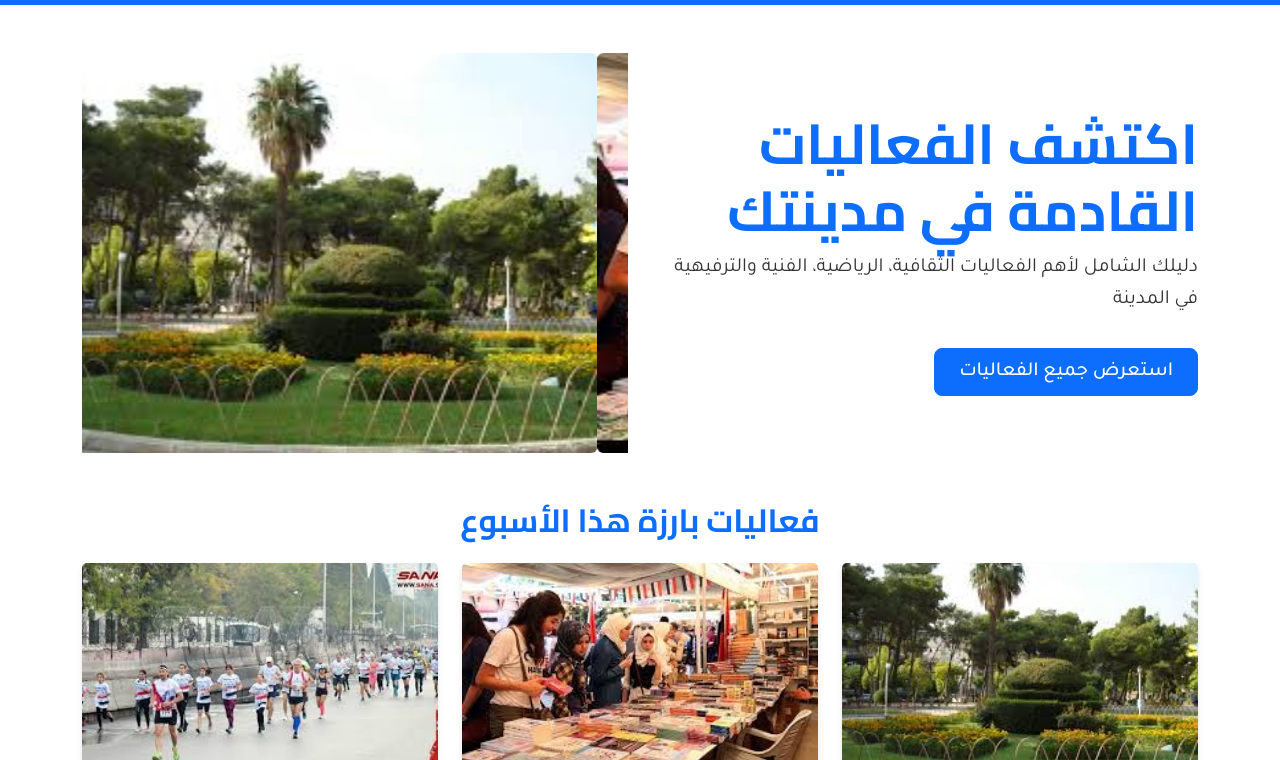
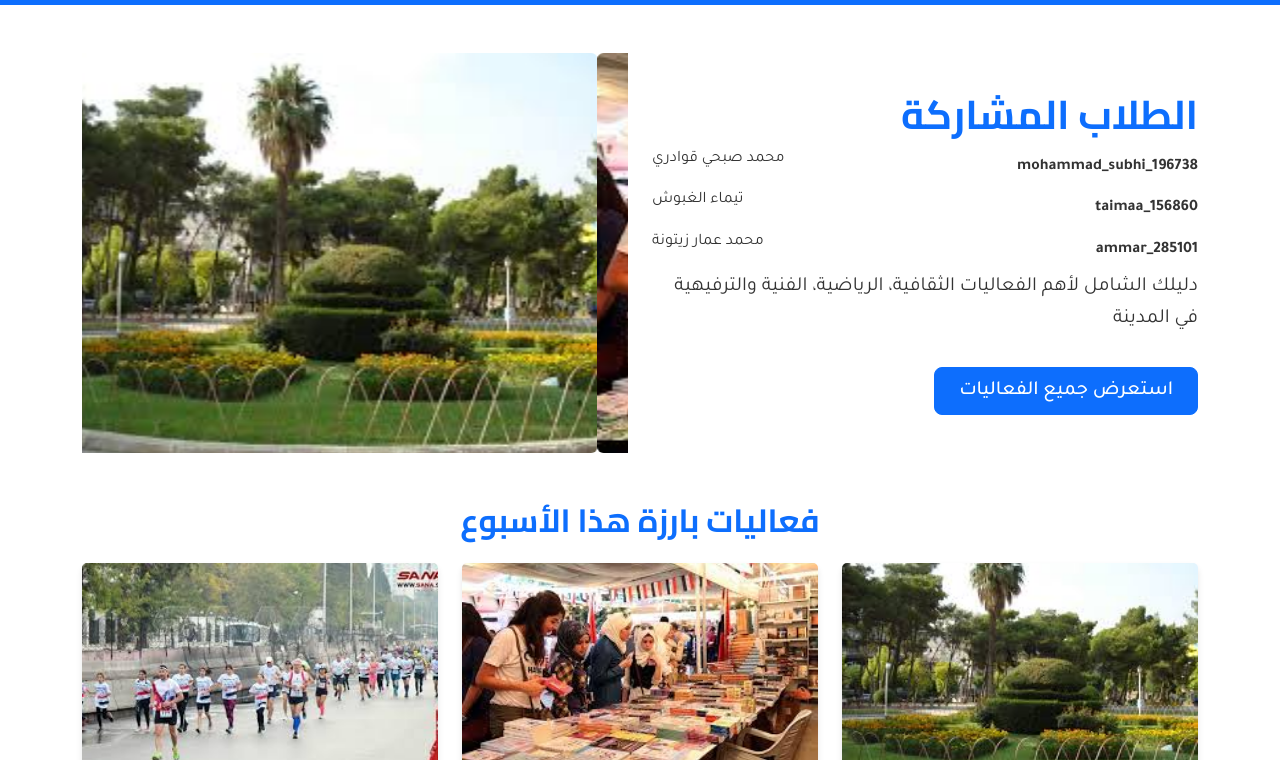
Before and after one commit to mohammad-sobhi/events, a plain HTML site: page index.html in a window 1280 px wide. Shown: the part 68-828 px from the top of the page. Drawn offline with nearby package versions, Linux system fonts and the light colour scheme.

Commit message:
Update index.html

```diff
--- a/index.html
+++ b/index.html
@@ -61,7 +61,12 @@
         <section class="hero-section mb-5">
             <div class="row align-items-center">
                 <div class="col-md-6">
-                    <h1 class="display-4 fw-bold text-primary" data-translate-key="hero_title">اكتشف الفعاليات القادمة في مدينتك</h1>
+                    <div>
+                     <h1>الطلاب المشاركة</h1>
+                   <span class="d-flex align-items-center justify-content-between"><span class="fw-bold ">mohammad_subhi_196738</span><p>محمد صبحي قوادري</p></span>
+                   <span class="d-flex align-items-center justify-content-between"><span class="fw-bold ">taimaa_156860</span><p>تيماء الغبوش</p></span>
+                   <span class="d-flex align-items-center justify-content-between"><span class="fw-bold ">ammar_285101</span><p>محمد عمار زيتونة</p></span>
+                    </div>
                     <p class="lead" data-translate-key="hero_subtitle">دليلك الشامل لأهم الفعاليات الثقافية، الرياضية، الفنية والترفيهية في المدينة</p>
                     <a href="events.html" class="btn btn-primary btn-lg mt-3" data-translate-key="hero_button">استعرض جميع الفعاليات</a>
                 </div>
@@ -305,4 +310,5 @@
     </script>
 </body>
 
+
 </html>
```
